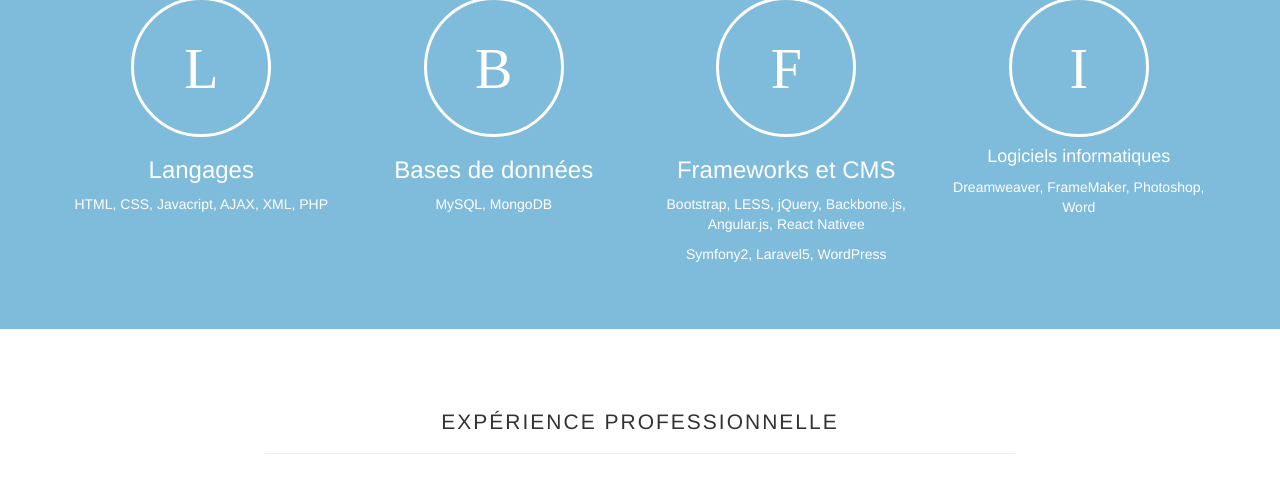
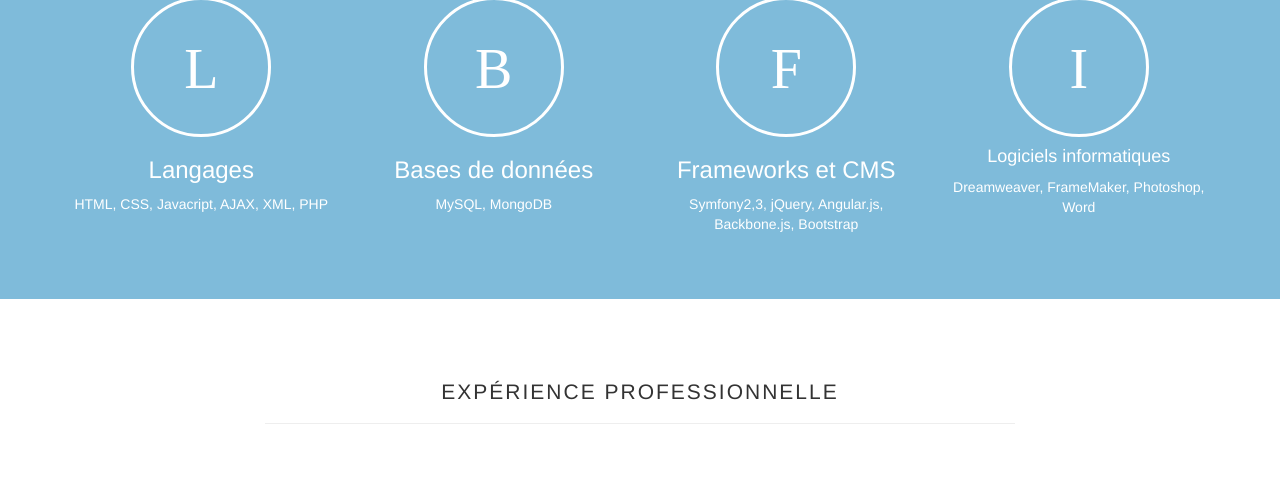
Before and after one commit to feng-126/Profile, a plain HTML site: page CV_FENG Yulei/index.html in a window 1280 px wide. Shown: the part 1625-2116 px from the top of the page. Drawn offline with Linux system fonts and the light colour scheme.

Commit message:
cv modifie

```diff
--- a/CV_FENG Yulei/index.html
+++ b/CV_FENG Yulei/index.html
@@ -152,8 +152,7 @@
                     <div class="service-item">
 						<i class="service-icon fa">F</i>
                         <h3>Frameworks et CMS</h3>
-                        <p>Bootstrap, LESS, jQuery, Backbone.js, Angular.js, React Nativee</p>
-                        <p>Symfony2, Laravel5, WordPress</p>
+                        <p>Symfony2,3, jQuery, Angular.js, Backbone.js, Bootstrap</p>
                     </div>
                 </div>
                 <div class="col-md-3 text-center">
```
Also changed, not shown: 2 other files. Lines whose indentation alone changed are shown as unchanged.
